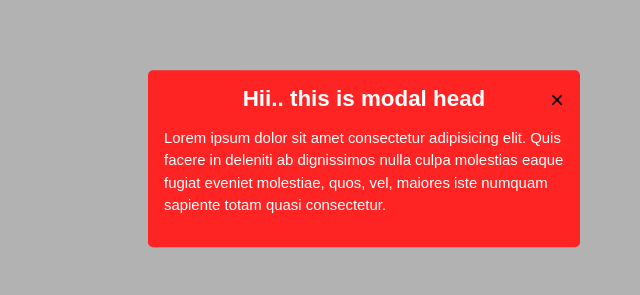
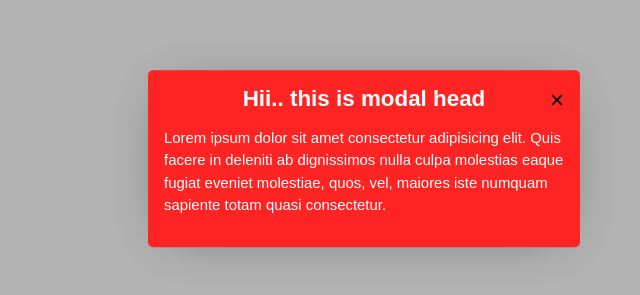
Before and after one commit to ardhichoiruddin/modal-with-vanilla-js, a plain HTML site: page index.html in a window 1280 px wide. Both pictures are taken after a click on the button "Click to show modal". Shown: the part 241-536 px from the top of the page, 276-916 px from the left. Drawn offline with Linux system fonts and the light colour scheme.

Commit message:
memperbaiki modal

```diff
--- a/main.js
+++ b/main.js
@@ -17,10 +17,10 @@ function closeModal(){
 }
 
 buttonShow.addEventListener('click', function(){
-  modal.classList.add('show');
-  backdrop.classList.add('show');
+    backdrop.classList.add('show');
+    modal.classList.add('show');
 
-  backdrop.addEventListener('click', closeModal);
+    backdrop.addEventListener('click', closeModal);
 
-  modal.addEventListener('click', closeModal);
+    buttonClose.addEventListener('click', closeModal);
 });
--- a/style.css
+++ b/style.css
@@ -16,6 +16,8 @@ body{
     z-index: 400;
     visibility: collapse;
     transition: all 100ms ease;
+
+    box-shadow: 0px 4px 55px -18px rgba(0,0,0,0.36);
   }
 
   .modal.show{
```
